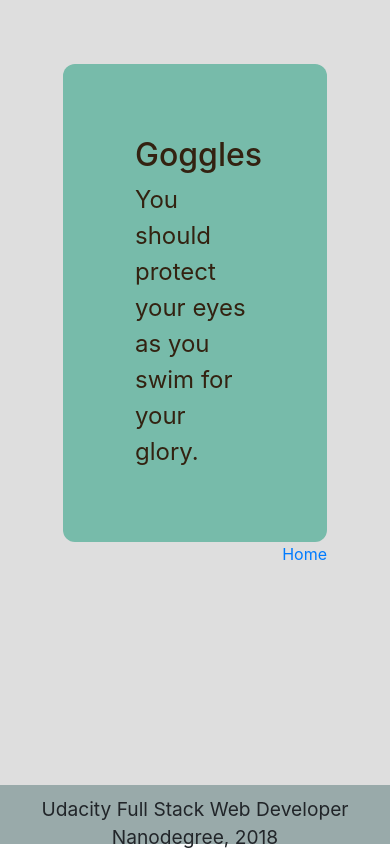
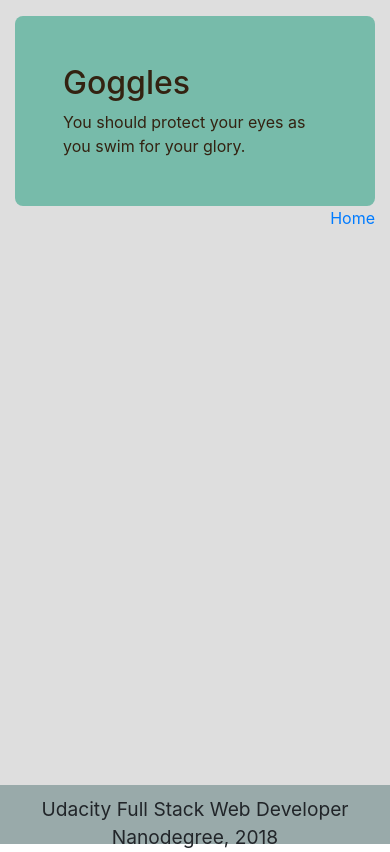
Before and after one commit to geocarlos/item-catalog, a Flask app: a page that uses templates/item.html in a window 390 px wide. Shown: the part 126-978 px from the top of the page. Run offline with Flask 2, Linux system fonts and the light colour scheme; data comes from the database, SQL or seed files in the repository; parts of the project's set-up code (start-up, migrations or seed data) failed here and were passed over; some libraries are stand-ins or nearby versions.

Commit message:
Add media query for small screens

```diff
--- a/static/css/style.css
+++ b/static/css/style.css
@@ -91,3 +91,23 @@ footer{
   padding-top: 0.5em;
   background-color: #9aa;
 }
+
+@media screen and (max-width: 500px){
+  .item-page{
+    margin: 0;
+  }
+  .item-details{
+    font-size: 1em;
+  }
+
+  .categories,
+  .item-list{
+    font-size: 1em;
+  }
+
+  .edit-item-form,
+  .new-item-form{
+    margin: 1em;
+  }
+
+}
```
